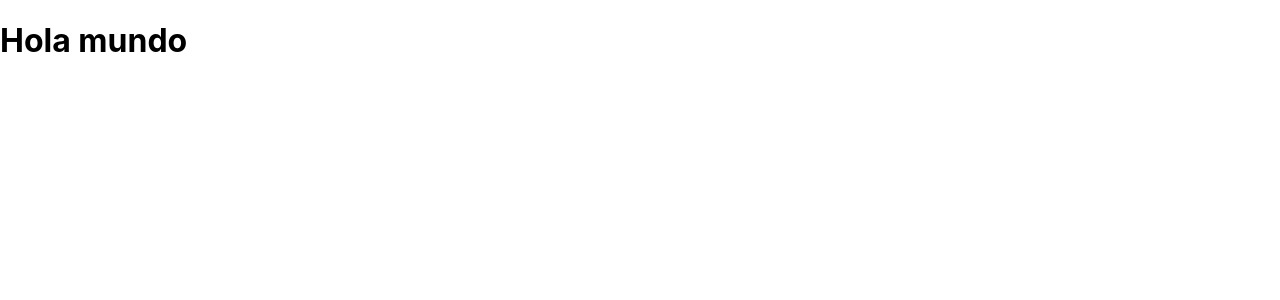
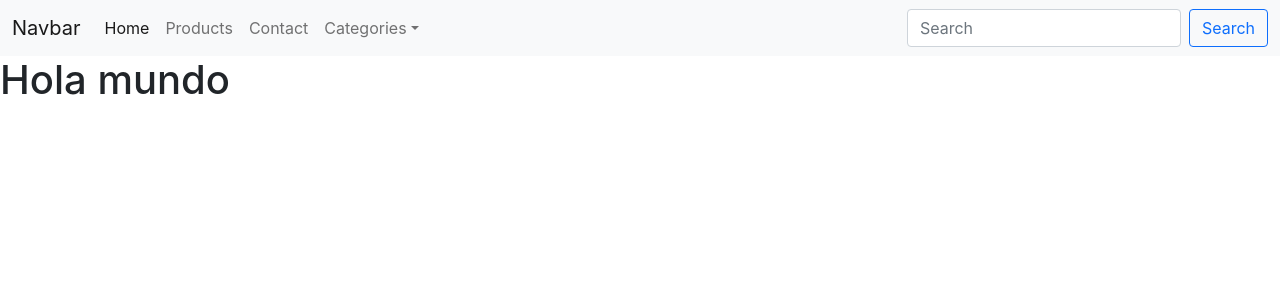
Before and after one commit to jacksari/tienda-coderhouse-react, a React (Create React App) app: page / in a window 1280 px wide. Shown: the top 300 px of the page. Built offline with nearby package versions, Linux system fonts and the light colour scheme.

Commit message:
add bootstrap and NavBar.js

```diff
--- a/public/index.html
+++ b/public/index.html
@@ -24,6 +24,7 @@
       work correctly both with client-side routing and a non-root public URL.
       Learn how to configure a non-root public URL by running `npm run build`.
     -->
+    <link href="https://cdn.jsdelivr.net/npm/bootstrap@5.1.3/dist/css/bootstrap.min.css" rel="stylesheet" integrity="sha384-1BmE4kWBq78iYhFldvKuhfTAU6auU8tT94WrHftjDbrCEXSU1oBoqyl2QvZ6jIW3" crossorigin="anonymous">
     <title>React App</title>
   </head>
   <body>
@@ -39,5 +40,6 @@
       To begin the development, run `npm start` or `yarn start`.
       To create a production bundle, use `npm run build` or `yarn build`.
     -->
+    <script src="https://cdn.jsdelivr.net/npm/bootstrap@5.1.3/dist/js/bootstrap.bundle.min.js" integrity="sha384-ka7Sk0Gln4gmtz2MlQnikT1wXgYsOg+OMhuP+IlRH9sENBO0LRn5q+8nbTov4+1p" crossorigin="anonymous"></script>
   </body>
 </html>
--- a/src/App.js
+++ b/src/App.js
@@ -1,11 +1,13 @@
-import logo from "./logo.svg";
+
 import "./App.css";
+import NavBar from "./components/NavBar";
 
 function App() {
   return (
-    <div>
-      <h1>Hola mundo</h1>
-    </div>
+    <>
+        <NavBar/>
+        <h1>Hola mundo</h1>
+    </>
   );
 }
 
--- /dev/null
+++ b/src/components/NavBar.js
@@ -0,0 +1,47 @@
+import React from 'react';
+
+function NavBar(props) {
+    return (
+        <nav className="navbar navbar-expand-lg navbar-light bg-light">
+            <div className="container-fluid">
+                <a className="navbar-brand" href="#">Navbar</a>
+                <button className="navbar-toggler" type="button" data-bs-toggle="collapse"
+                        data-bs-target="#navbarSupportedContent" aria-controls="navbarSupportedContent"
+                        aria-expanded="false" aria-label="Toggle navigation">
+                    <span className="navbar-toggler-icon"></span>
+                </button>
+                <div className="collapse navbar-collapse" id="navbarSupportedContent">
+                    <ul className="navbar-nav me-auto mb-2 mb-lg-0">
+                        <li className="nav-item">
+                            <a className="nav-link active" aria-current="page" href="#">Home</a>
+                        </li>
+                        <li className="nav-item">
+                            <a className="nav-link" href="#">Products</a>
+                        </li>
+                        <li className="nav-item">
+                            <a className="nav-link" href="#">Contact</a>
+                        </li>
+                        <li className="nav-item dropdown">
+                            <a className="nav-link dropdown-toggle" href="#" id="navbarDropdown" role="button"
+                               data-bs-toggle="dropdown" aria-expanded="false">
+                                Categories
+                            </a>
+                            <ul className="dropdown-menu" aria-labelledby="navbarDropdown">
+                                <li><a className="dropdown-item" href="#">Category 1</a></li>
+                                <li><a className="dropdown-item" href="#">Category 2</a></li>
+
+                                <li><a className="dropdown-item" href="#">Category 3</a></li>
+                            </ul>
+                        </li>
+                    </ul>
+                    <form className="d-flex">
+                        <input className="form-control me-2" type="search" placeholder="Search" aria-label="Search"/>
+                            <button className="btn btn-outline-primary" type="submit">Search</button>
+                    </form>
+                </div>
+            </div>
+        </nav>
+    );
+}
+
+export default NavBar;
```
